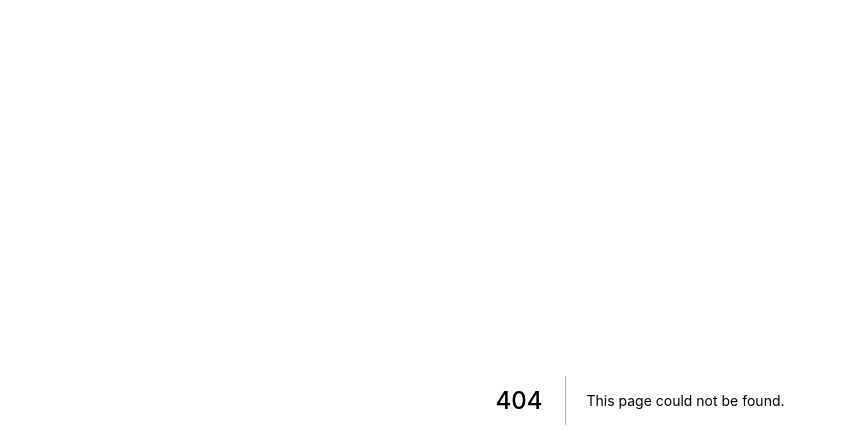
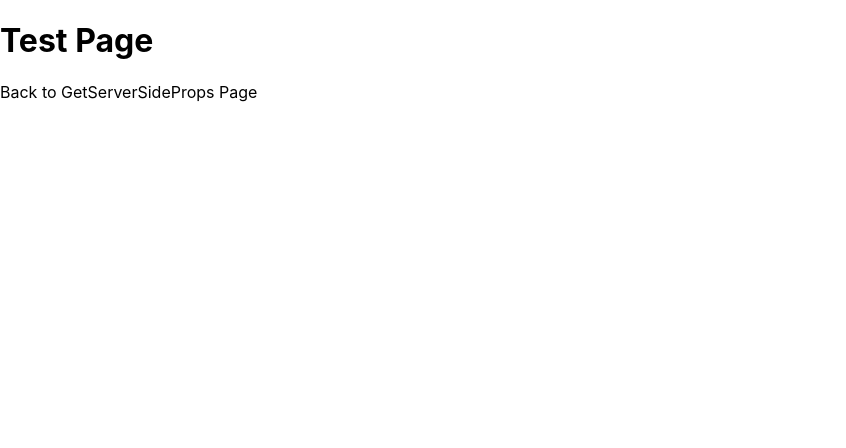
Before and after one commit to huynhdieutuong/nextjs-demo, a Next.js app: page /playground/getServerSideProps/test in a window 1280 px wide. Before the commit this address had no page. Shown: the top 448 px of the page, without its empty margins (0-846 px from the left). Built offline with nearby package versions, Linux system fonts and the light colour scheme.

Commit message:
getServerSideProps

```diff
--- /dev/null
+++ b/pages/playground/getServerSideProps/test.tsx
@@ -0,0 +1,15 @@
+import Link from 'next/link'
+import React from 'react'
+
+const TestPage = () => {
+  return (
+    <div>
+      <h1>Test Page</h1>
+      <Link href='/playground/getServerSideProps'>
+        <a>Back to GetServerSideProps Page</a>
+      </Link>
+    </div>
+  )
+}
+
+export default TestPage
```
Also changed, not shown: pages/playground/getServerSideProps/index.tsx (added, +52 -0 lines).
